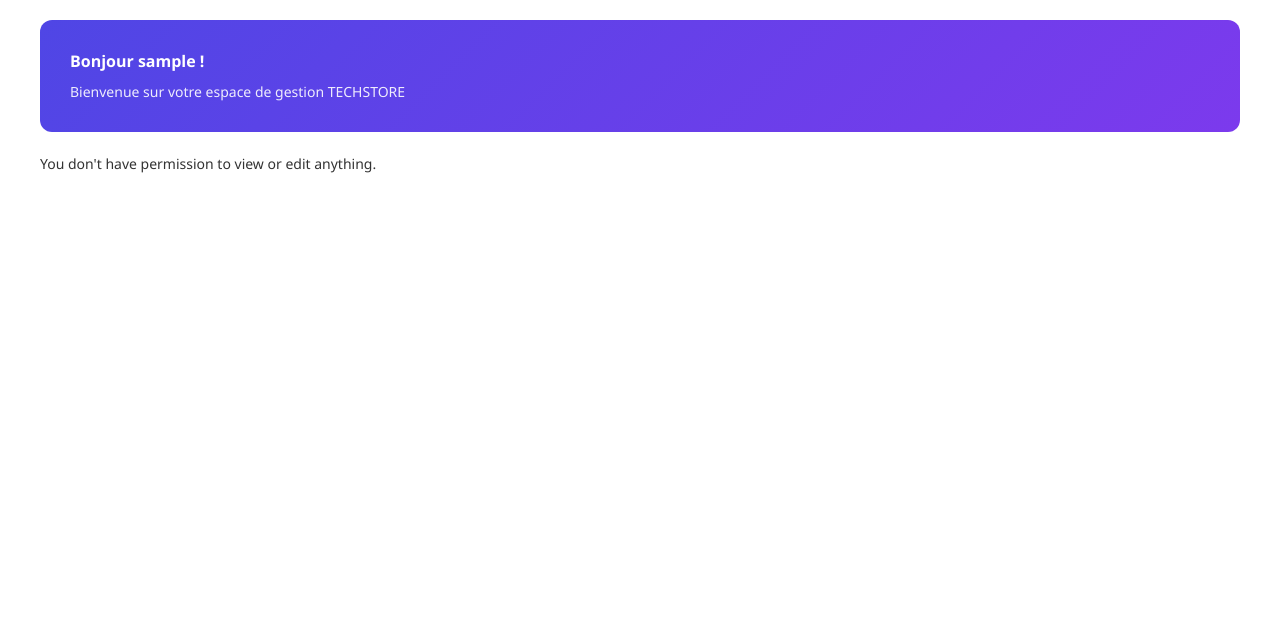
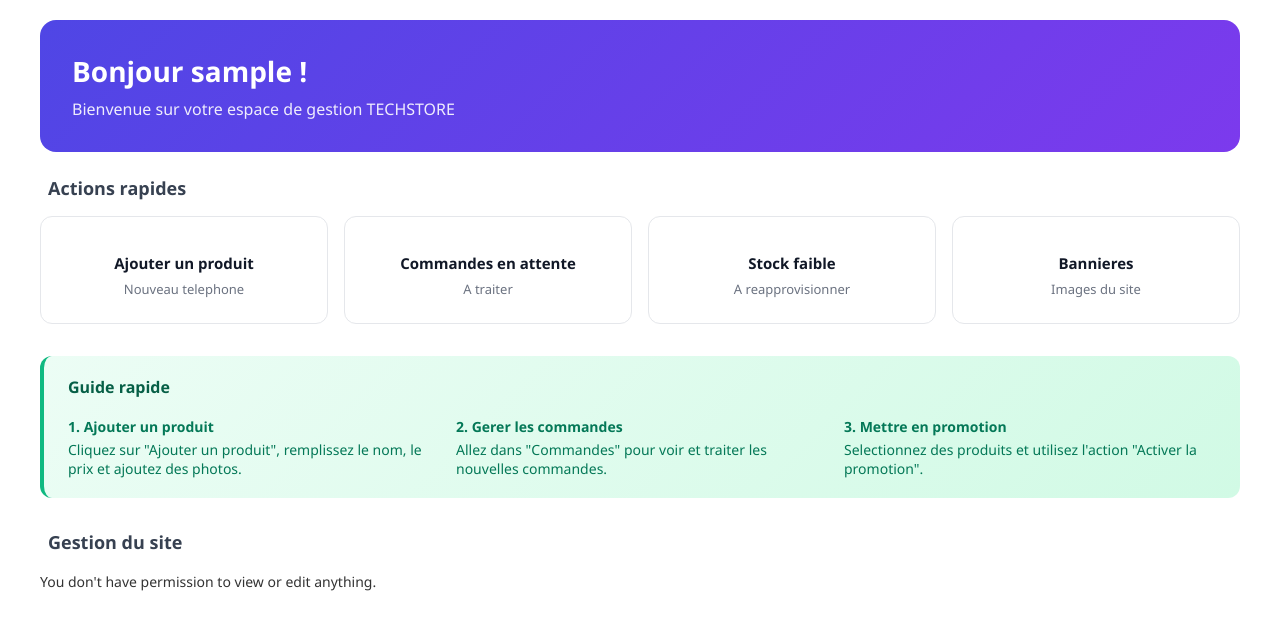
Before and after one commit to shai585000-cmd/backend-ecom, a Django app: template backend/templates/admin/index.html in a window 1280 px wide. Shown: the part 92-722 px from the top of the page. Run offline with Django 5.2, Linux system fonts and the light colour scheme; the template is opened without the code that fills it, so the values that code supplies are empty; the visitor is signed in with stand-in values (Sample User, id 1); parts of the project's set-up code (start-up, migrations or seed data) failed here and were passed over.

Commit message:
feat: optimized modern dashboard with quick actions, guide and styled app cards

```diff
--- a/backend/templates/admin/index.html
+++ b/backend/templates/admin/index.html
@@ -3,42 +3,238 @@
 
 {% block title %}Administration TECHSTORE{% endblock %}
 
+{% block extrastyle %}
+{{ block.super }}
+<style>
+    .dashboard-header {
+        background: linear-gradient(135deg, #4f46e5 0%, #7c3aed 100%);
+        border-radius: 16px;
+        padding: 32px;
+        margin-bottom: 24px;
+        color: white;
+    }
+    .dashboard-header h2 {
+        margin: 0;
+        font-size: 28px;
+        font-weight: 700;
+    }
+    .dashboard-header p {
+        margin: 8px 0 0 0;
+        opacity: 0.9;
+        font-size: 16px;
+    }
+
+    .quick-actions {
+        display: grid;
+        grid-template-columns: repeat(auto-fit, minmax(200px, 1fr));
+        gap: 16px;
+        margin-bottom: 32px;
+    }
+    .action-card {
+        background: white;
+        border-radius: 12px;
+        padding: 24px;
+        text-align: center;
+        text-decoration: none;
+        transition: all 0.2s ease;
+        border: 1px solid #e5e7eb;
+        display: block;
+    }
+    .action-card:hover {
+        transform: translateY(-4px);
+        box-shadow: 0 12px 24px rgba(0,0,0,0.1);
+        border-color: #4f46e5;
+    }
+    .action-card i {
+        font-size: 36px;
+        margin-bottom: 12px;
+        display: block;
+    }
+    .action-card h4 {
+        margin: 0 0 4px 0;
+        color: #111827;
+        font-size: 15px;
+        font-weight: 600;
+    }
+    .action-card p {
+        margin: 0;
+        color: #6b7280;
+        font-size: 13px;
+    }
+
+    .section-title {
+        font-size: 18px;
+        font-weight: 600;
+        color: #374151;
+        margin: 0 0 16px 0;
+        display: flex;
+        align-items: center;
+        gap: 8px;
+    }
+    .section-title i {
+        color: #6b7280;
+    }
+
+    .guide-box {
+        background: linear-gradient(135deg, #ecfdf5 0%, #d1fae5 100%);
+        border-left: 4px solid #10b981;
+        border-radius: 12px;
+        padding: 20px 24px;
+        margin-bottom: 32px;
+    }
+    .guide-box h4 {
+        color: #065f46;
+        margin: 0 0 16px 0;
+        font-size: 16px;
+    }
+    .guide-steps {
+        display: grid;
+        grid-template-columns: repeat(auto-fit, minmax(200px, 1fr));
+        gap: 16px;
+    }
+    .guide-step {
+        color: #047857;
+        font-size: 14px;
+    }
+    .guide-step strong {
+        display: block;
+        margin-bottom: 4px;
+    }
+
+    .apps-grid {
+        display: grid;
+        grid-template-columns: repeat(auto-fit, minmax(320px, 1fr));
+        gap: 20px;
+    }
+    .app-card {
+        background: white;
+        border-radius: 12px;
+        overflow: hidden;
+        border: 1px solid #e5e7eb;
+    }
+    .app-card-header {
+        background: #f8fafc;
+        padding: 16px 20px;
+        border-bottom: 1px solid #e5e7eb;
+    }
+    .app-card-header h5 {
+        margin: 0;
+        font-size: 16px;
+        font-weight: 600;
+        color: #1f2937;
+    }
+    .app-card-header i {
+        color: #4f46e5;
+        margin-right: 8px;
+    }
+    .model-list {
+        list-style: none;
+        margin: 0;
+        padding: 0;
+    }
+    .model-item {
+        display: flex;
+        align-items: center;
+        justify-content: space-between;
+        padding: 14px 20px;
+        border-bottom: 1px solid #f3f4f6;
+    }
+    .model-item:last-child {
+        border-bottom: none;
+    }
+    .model-item a.model-link {
+        color: #374151;
+        text-decoration: none;
+        font-weight: 500;
+    }
+    .model-item a.model-link:hover {
+        color: #4f46e5;
+    }
+    .model-item .add-btn {
+        background: #10b981;
+        color: white;
+        padding: 6px 14px;
+        border-radius: 6px;
+        font-size: 12px;
+        text-decoration: none;
+        font-weight: 500;
+    }
+    .model-item .add-btn:hover {
+        background: #059669;
+    }
+</style>
+{% endblock %}
+
 {% block content %}
-<div style="background: linear-gradient(135deg, #4f46e5 0%, #7c3aed 100%); border-radius: 12px; padding: 30px; margin-bottom: 20px;">
-    <h2 style="color: white; margin: 0;">Bonjour {{ request.user.username }} !</h2>
-    <p style="color: rgba(255,255,255,0.9); margin: 10px 0 0 0;">
-        Bienvenue sur votre espace de gestion TECHSTORE
-    </p>
+<div class="dashboard-header">
+    <h2><i class="fas fa-user-circle"></i> Bonjour {{ request.user.username }} !</h2>
+    <p>Bienvenue sur votre espace de gestion TECHSTORE</p>
 </div>
 
-<div id="content-main">
+<h3 class="section-title"><i class="fas fa-bolt"></i> Actions rapides</h3>
+<div class="quick-actions">
+    <a href="/admin/produits/product/add/" class="action-card">
+        <i class="fas fa-mobile-alt" style="color: #4f46e5;"></i>
+        <h4>Ajouter un produit</h4>
+        <p>Nouveau telephone</p>
+    </a>
+    <a href="/admin/orders/order/?status__exact=pending" class="action-card">
+        <i class="fas fa-clock" style="color: #f59e0b;"></i>
+        <h4>Commandes en attente</h4>
+        <p>A traiter</p>
+    </a>
+    <a href="/admin/produits/product/?stock__lte=5" class="action-card">
+        <i class="fas fa-exclamation-triangle" style="color: #ef4444;"></i>
+        <h4>Stock faible</h4>
+        <p>A reapprovisionner</p>
+    </a>
+    <a href="/admin/home/banner/" class="action-card">
+        <i class="fas fa-image" style="color: #8b5cf6;"></i>
+        <h4>Bannieres</h4>
+        <p>Images du site</p>
+    </a>
+</div>
+
+<div class="guide-box">
+    <h4><i class="fas fa-lightbulb"></i> Guide rapide</h4>
+    <div class="guide-steps">
+        <div class="guide-step">
+            <strong>1. Ajouter un produit</strong>
+            Cliquez sur "Ajouter un produit", remplissez le nom, le prix et ajoutez des photos.
+        </div>
+        <div class="guide-step">
+            <strong>2. Gerer les commandes</strong>
+            Allez dans "Commandes" pour voir et traiter les nouvelles commandes.
+        </div>
+        <div class="guide-step">
+            <strong>3. Mettre en promotion</strong>
+            Selectionnez des produits et utilisez l'action "Activer la promotion".
+        </div>
+    </div>
+</div>
+
+<h3 class="section-title"><i class="fas fa-th-large"></i> Gestion du site</h3>
+<div class="apps-grid">
 {% if app_list %}
     {% for app in app_list %}
-    <div class="app-{{ app.app_label }} module card mb-3">
-        <table class="table">
-            <caption>
-                <a href="{{ app.app_url }}" class="section" title="{{ app.name }}">{{ app.name }}</a>
-            </caption>
+    <div class="app-card">
+        <div class="app-card-header">
+            <h5><i class="fas fa-folder"></i> {{ app.name }}</h5>
+        </div>
+        <ul class="model-list">
             {% for model in app.models %}
-            <tr class="model-{{ model.object_name|lower }}">
+            <li class="model-item">
                 {% if model.admin_url %}
-                <th scope="row"><a href="{{ model.admin_url }}">{{ model.name }}</a></th>
+                <a href="{{ model.admin_url }}" class="model-link">{{ model.name }}</a>
                 {% else %}
-                <th scope="row">{{ model.name }}</th>
+                <span>{{ model.name }}</span>
                 {% endif %}
                 {% if model.add_url %}
-                <td><a href="{{ model.add_url }}" class="addlink">{% trans 'Add' %}</a></td>
-                {% else %}
-                <td>&nbsp;</td>
+                <a href="{{ model.add_url }}" class="add-btn">+ Ajouter</a>
                 {% endif %}
-                {% if model.admin_url %}
-                <td><a href="{{ model.admin_url }}" class="changelink">{% trans 'Change' %}</a></td>
-                {% else %}
-                <td>&nbsp;</td>
-                {% endif %}
-            </tr>
+            </li>
             {% endfor %}
-        </table>
+        </ul>
     </div>
     {% endfor %}
 {% else %}
```
